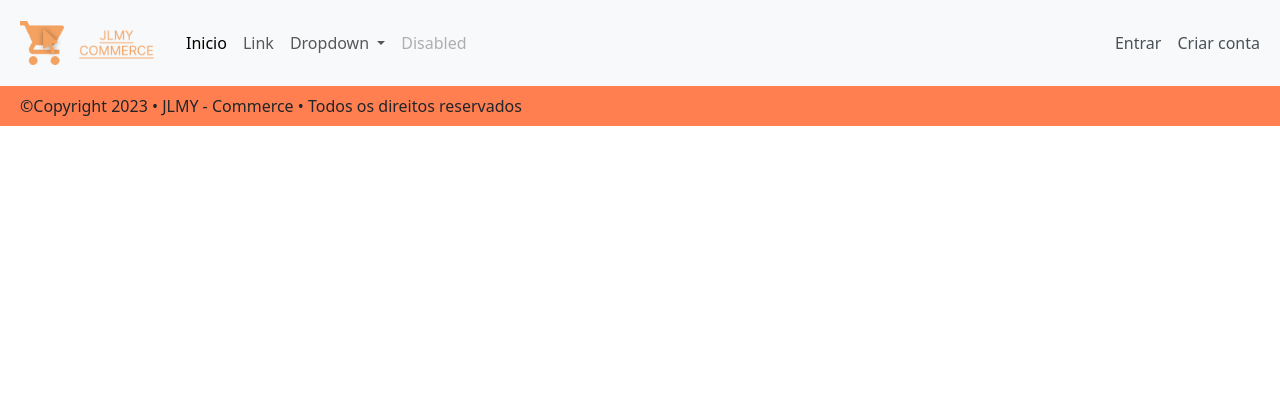
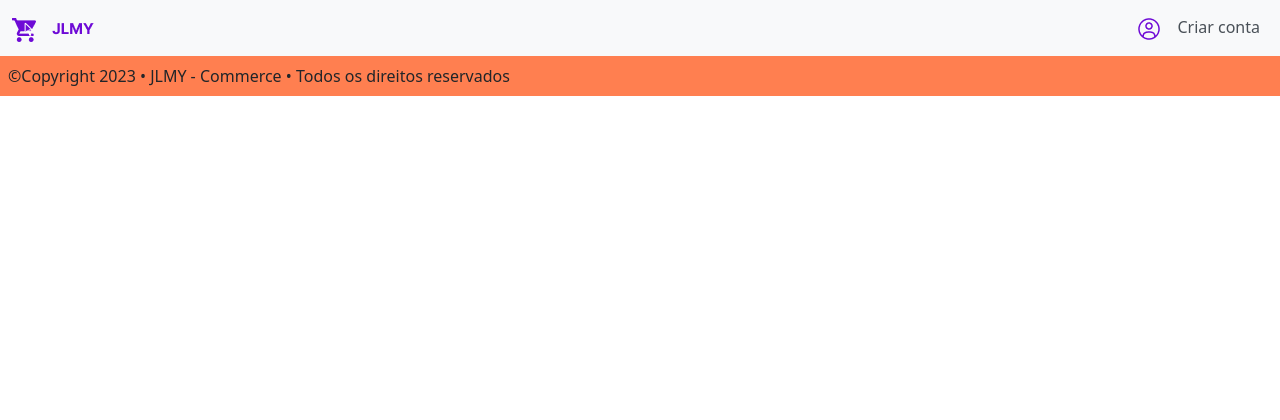
Before and after one commit to JLMY-Commerce/core_web_services, a Django app: page /produto/ in a window 1280 px wide. Shown: the top 420 px of the page. After the commit the page ends 96 px from the top, so only its background shows below. Run offline with Django 4.2, Linux system fonts and the light colour scheme; some libraries are stand-ins or nearby versions.

Commit message:
Refactor login and dashboard templates

```diff
--- /dev/null
+++ b/myenv/pyvenv.cfg
@@ -0,0 +1,3 @@
+home = /usr/bin
+include-system-site-packages = false
+version = 3.10.12
--- a/templates/assets/dashboard_with_nav_bars.html
+++ b/templates/assets/dashboard_with_nav_bars.html
@@ -6,45 +6,16 @@
     <div class="row" style="background-color: #808080">
         <nav class="navbar navbar-expand-lg bg-body-tertiary">
             <div class="container-fluid">
-                <a class="navbar-brand" href="#">
-                    <img src="{% static 'img/logo-variant-2.png' %}" width="150px" alt="">
+                <a class="navbar-brand" href="{% url 'produto-list' %}">
+                    <img src="{% static 'img/iconeJLMY.png' %}" width="86px" alt="" href="{% url 'produto-list' %}" >
                 </a>
-                <button class="navbar-toggler" type="button" data-bs-toggle="collapse"
-                        data-bs-target="#navbarSupportedContent" aria-controls="navbarSupportedContent"
-                        aria-expanded="false" aria-label="Toggle navigation">
-                    <span class="navbar-toggler-icon"></span>
-                </button>
-                <div class="collapse navbar-collapse d-flex justify-content-around" id="navbarSupportedContent">
-                    <ul class="navbar-nav me-auto mb-2 mb-lg-0">
-                        <li class="nav-item">
-                            <a class="nav-link active" aria-current="page" href="{% url 'produto-list' %}">Inicio</a>
-                        </li>
-                        <li class="nav-item">
-                            <a class="nav-link" href="#">Link</a>
-                        </li>
-                        <li class="nav-item dropdown">
-                            <a class="nav-link dropdown-toggle" href="#" role="button" data-bs-toggle="dropdown"
-                               aria-expanded="false">
-                                Dropdown
-                            </a>
-                            <ul class="dropdown-menu">
-                                <li><a class="dropdown-item" href="#">Action</a></li>
-                                <li><a class="dropdown-item" href="#">Another action</a></li>
-                                <li>
-                                    <hr class="dropdown-divider">
-                                </li>
-                                <li><a class="dropdown-item" href="#">Something else here</a></li>
-                            </ul>
-                        </li>
-                        <li class="nav-item">
-                            <a class="nav-link disabled" aria-disabled="true">Disabled</a>
-                        </li>
-                    </ul>
+
+
                     <div class="d-flex">
                         {% if user.is_authenticated %}
-                            <a href="{% url 'logout' %}"><i class="fs-4 text-dark-emphasis bi bi-box-arrow-right"></i></a>
+                            <a href="{% url 'logout' %}"><i class="fs-4 text-dark-emphasis bi bi-box-arrow-right" style="color: #6E0AD6;"></i></a>
                         {% else %}
-                            <a class="text-dark-emphasis text-decoration-none px-2" href="{% url 'login' %}">Entrar</a>
+                            <a class="text-dark-emphasis text-decoration-none px-2" href="{% url 'login' %}"><img src="{% static 'img/User Circle.png' %}" width="24px" alt=""></a>
                             <a class="text-dark-emphasis text-decoration-none px-2" href="{% url 'create-account' %}">Criar conta</i></a>
                         {% endif %}
                     </div>
--- a/templates/assets/search_bar.html
+++ b/templates/assets/search_bar.html
@@ -1,3 +1,4 @@
+
 <form class="d-flex" role="search">
     <input class="form-control me-2" type="search" placeholder="Search" aria-label="Search">
     <button class="btn btn-outline-success" type="submit">Search</button>
```
Also changed, not shown: accounts/templates/login.html (+10 -11 lines), static/img/User Circle.png (added), static/img/iconeJLMY.png (added), 12 other files.
